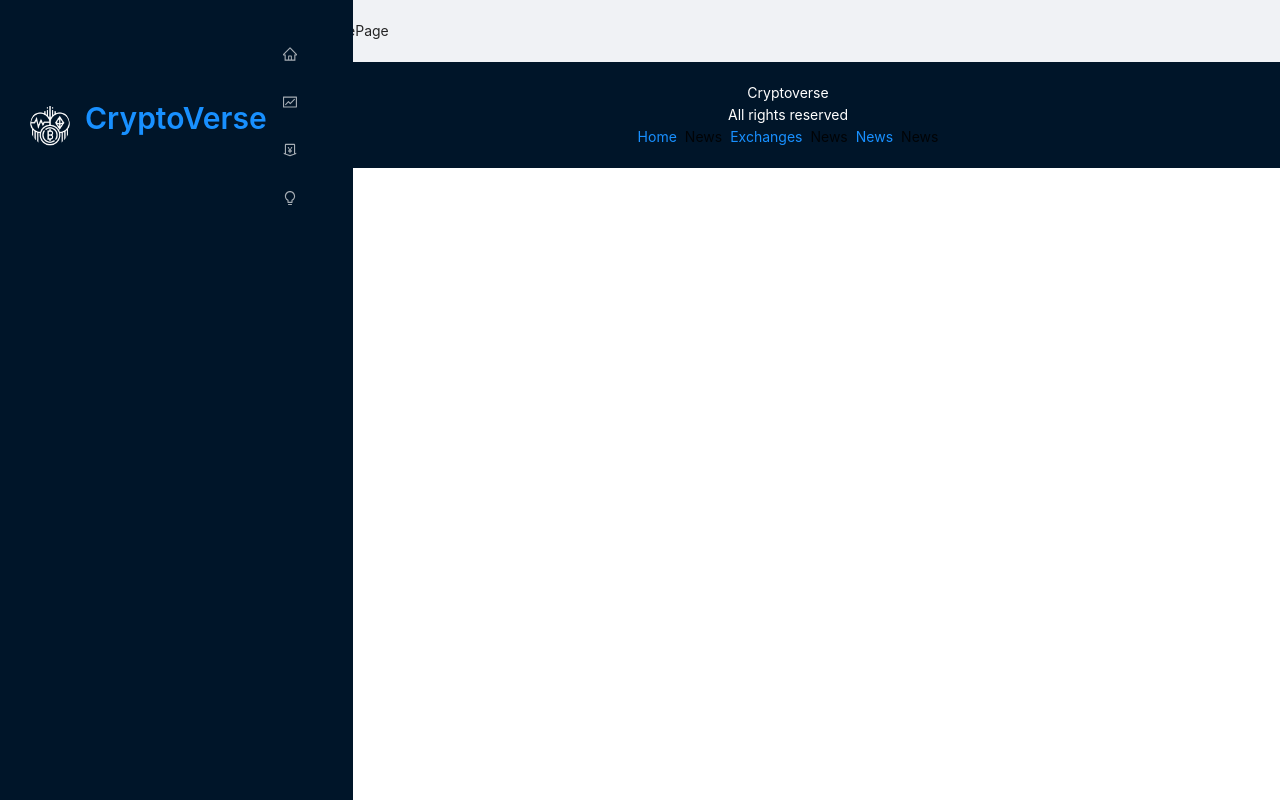
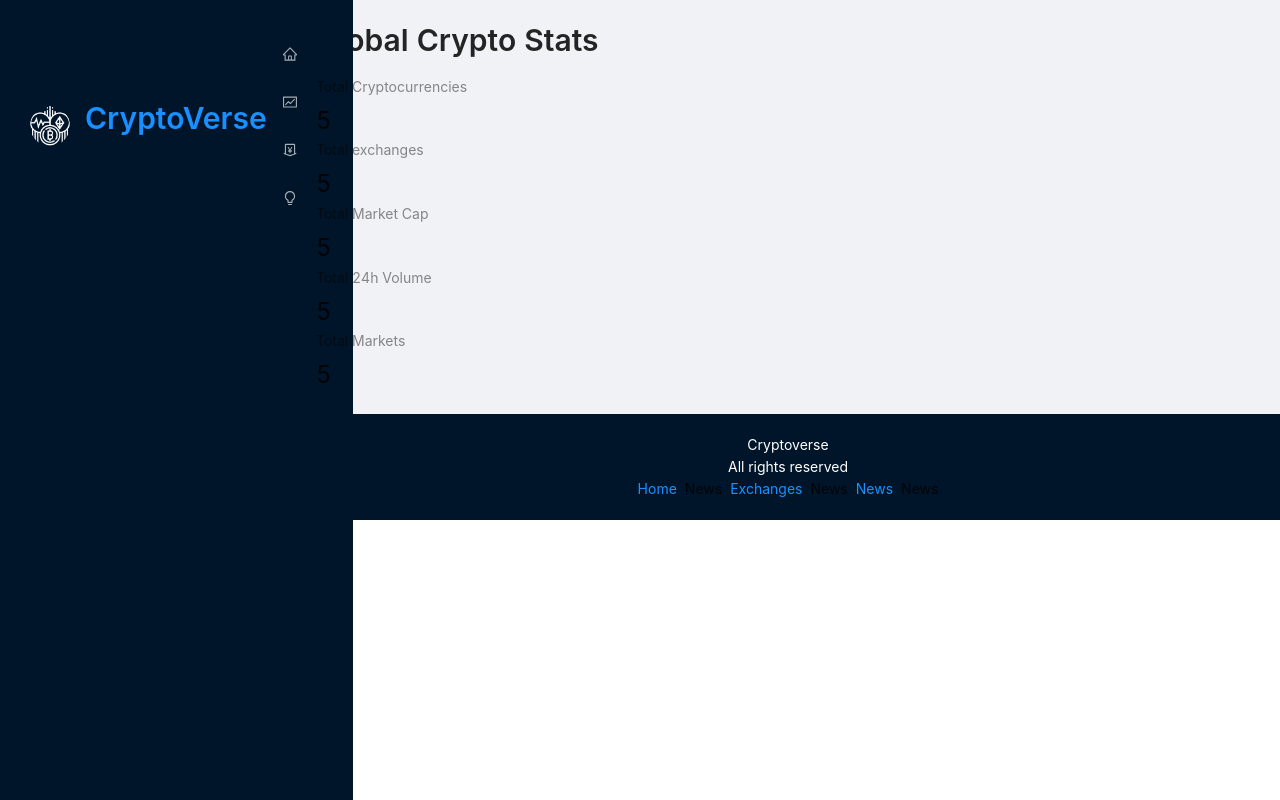
Before and after one commit to SpyrosGeo/cryptoverse-, a React (Create React App) app: page / in a window 1280 px wide. Built offline with nearby package versions, Linux system fonts and the light colour scheme; the HTML template or start-up script is replaced by a standard one.

Commit message:
started building HomePage

```diff
--- a/src/components/HomePage.jsx
+++ b/src/components/HomePage.jsx
@@ -1,11 +1,27 @@
-import React from 'react'
+import React from "react";
+import millify from "millify";
+import { Typography, Row, Col, Statistic } from "antd";
+import { Link } from "react-router-dom";
 
+const { Title } = Typography;
 const HomePage = () => {
-    return (
-        <div>
-           HomePage
-        </div>
-    )
-}
+  return (
+    <>
+      <Title level={2} className="heading">
+        Global Crypto Stats
+      </Title>
+      <Row>
+          <Col span={12}>
+              <Statistic title="Total Cryptocurrencies" value="5"/>
+              <Statistic title="Total exchanges" value="5"/>
+              <Statistic title="Total Market Cap" value="5"/>
+              <Statistic title="Total 24h Volume" value="5"/>
+              <Statistic title="Total Markets" value="5"/>
 
-export default HomePage
+          </Col>
+      </Row>
+    </>
+  );
+};
+
+export default HomePage;
```
